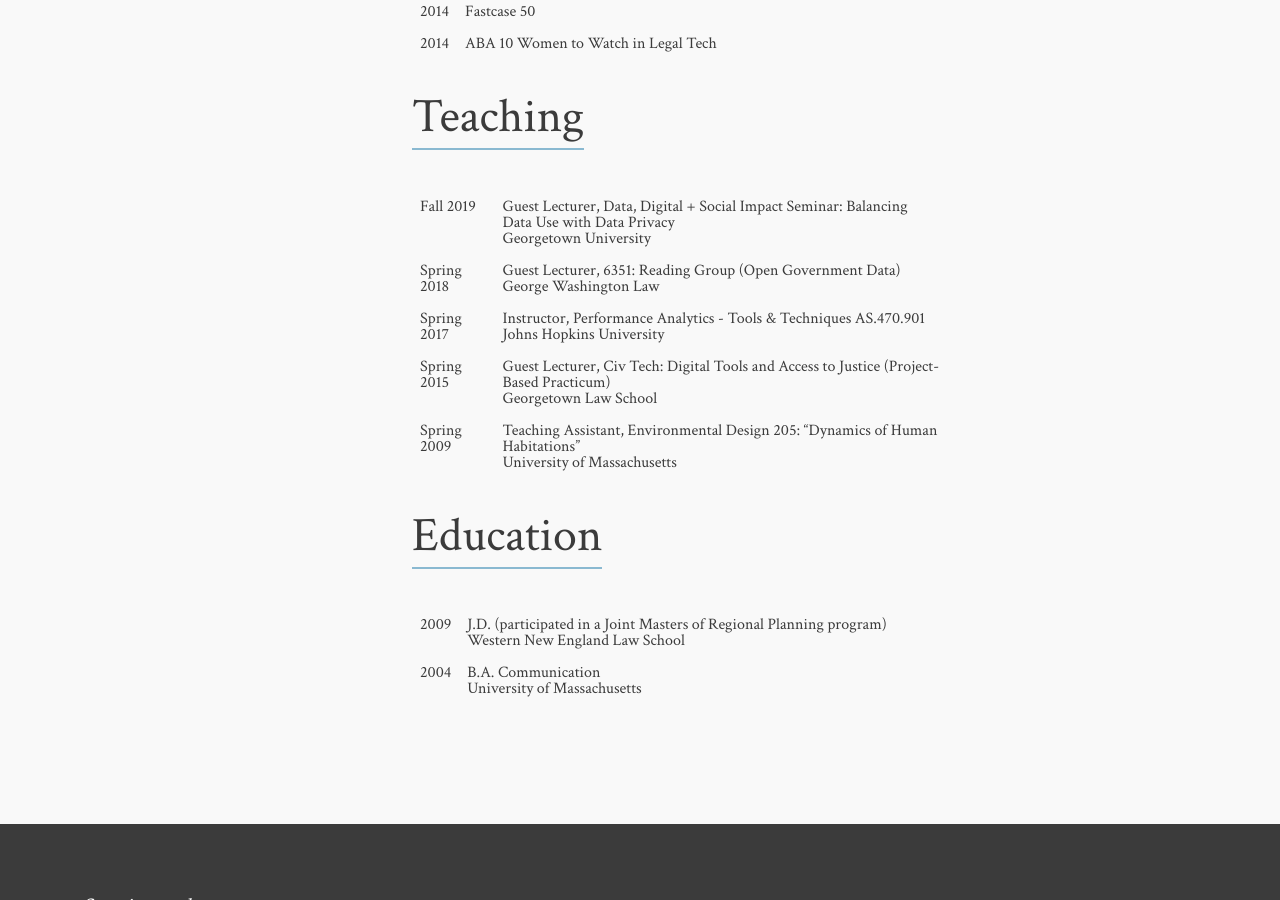
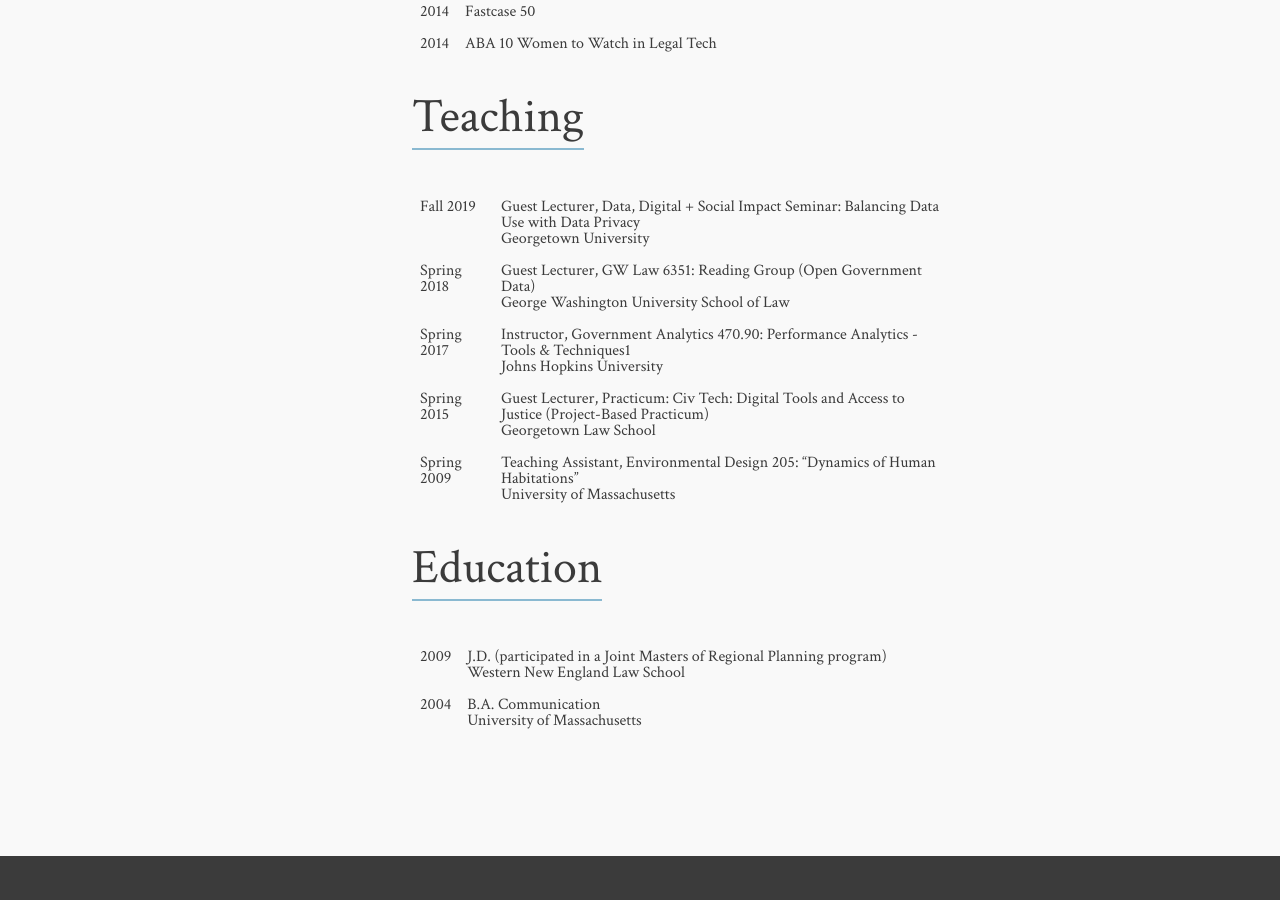
Before and after one commit to rebeccawilliams/rebeccawilliams.us, a Jekyll site: the page built from work.md, in a window 1280 px wide and 900 px high, scrolled down 884 px. Built offline with Jekyll 4.4.1, drawn with Linux system fonts in a browser that asks for light colours; nearby versions of some CDN libraries.

Commit message:
Update work.html

```diff
--- a/_layouts/work.html
+++ b/_layouts/work.html
@@ -91,19 +91,19 @@
   </tr>
   <tr>
     <td>Spring 2018</td>
-    <td>Guest Lecturer, 6351: Reading Group (Open Government Data)<br>George Washington Law</tr>
+    <td>Guest Lecturer, GW Law 6351: Reading Group (Open Government Data)<br>George Washington University School of Law</tr>
   </tr>
   <tr>
     <td>Spring 2017</td>
-    <td>Instructor, Performance Analytics - Tools & Techniques AS.470.901<br>Johns Hopkins University</td>
+    <td>Instructor, Government Analytics 470.90: Performance Analytics - Tools & Techniques1<br>Johns Hopkins University</td>
   </tr>
   <tr>
     <td>Spring 2015</td>
-    <td>Guest Lecturer, Civ Tech: Digital Tools and Access to Justice (Project-Based Practicum)<br>Georgetown Law School</td>
+    <td>Guest Lecturer, Practicum: Civ Tech: Digital Tools and Access to Justice (Project-Based Practicum)<br>Georgetown Law School</td>
   </tr>
   <tr>
     <td>Spring 2009</td>
-    <td>Teaching Assistant,  Environmental Design 205: “Dynamics of Human Habitations”<br>University of Massachusetts</td>
+    <td>Teaching Assistant, Environmental Design 205: “Dynamics of Human Habitations”<br>University of Massachusetts</td>
   </tr>
             </table></p>
   <lh><h2><span class="bb">Education</a></span></h2></lh>
```
